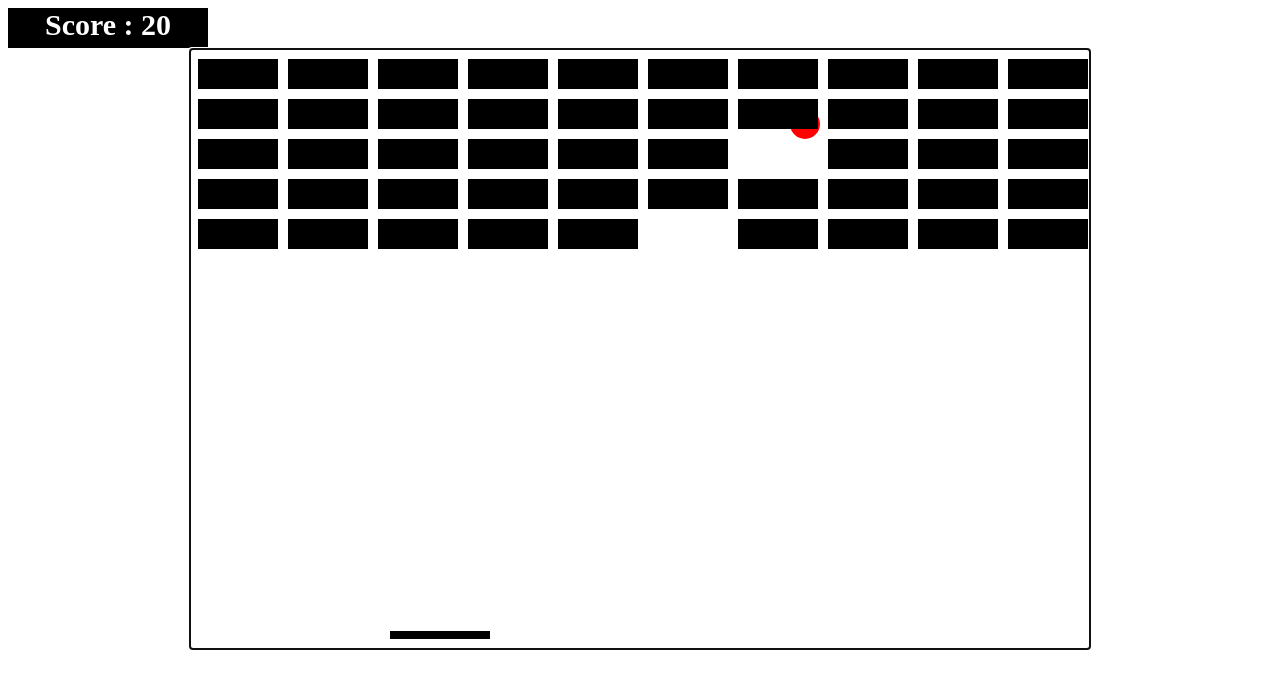
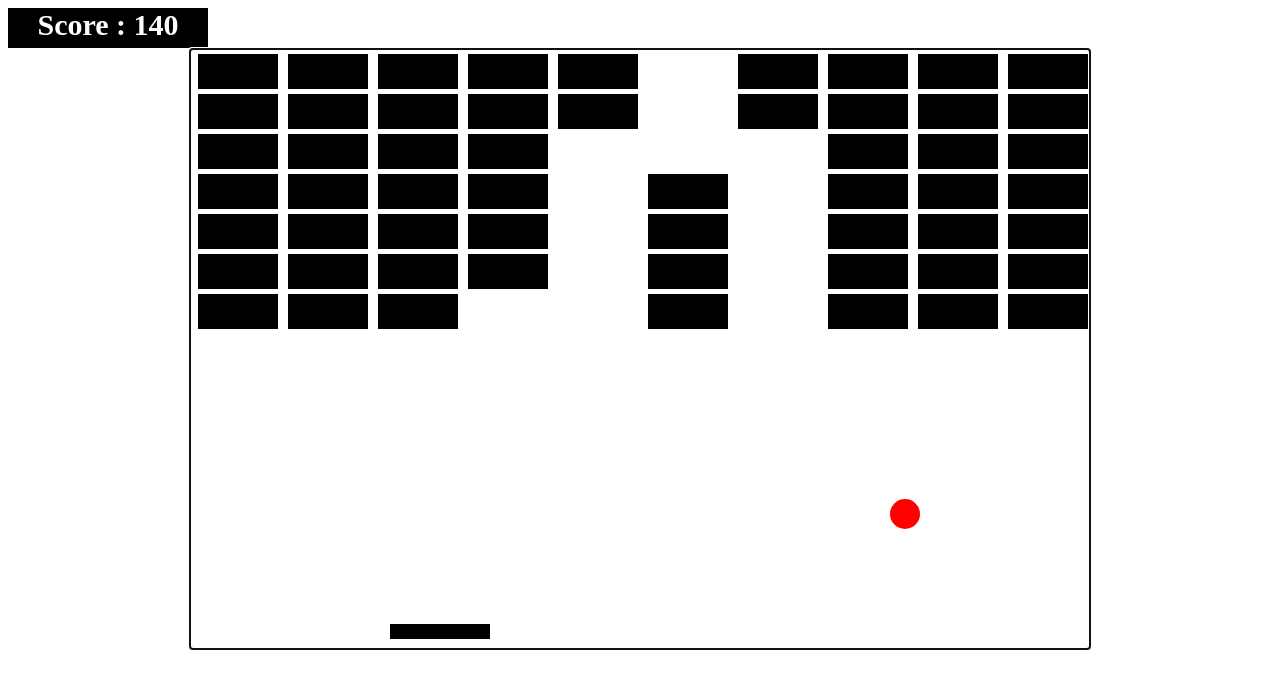
Before and after one commit to anupingale/bricks, a website: page index.html in a window 1280 px wide. Drawn offline with Linux system fonts and the light colour scheme.

Commit message:
Modified game to handle all conditions.

```diff
--- a/src/controller.js
+++ b/src/controller.js
@@ -1,5 +1,9 @@
+const getPaddle = document => document.getElementById("paddle_1");
+const getBall = document => document.getElementById("ball_1");
+const getScreen = document => document.getElementById("screen_1");
+
 const drawPaddle = function(document, paddle) {
-	let slider = document.getElementById("paddle_1");
+	let slider = getPaddle(document);
 	slider.style.height = paddle.height;
 	slider.style.width = paddle.width;
 	slider.style.bottom = paddle.bottom;
@@ -7,7 +11,7 @@ const drawPaddle = function(document, paddle) {
 };
 
 const drawBall = function(document, ball) {
-	let ball_1 = document.getElementById("ball_1");
+	let ball_1 = getBall(document);
 	ball_1.style.height = ball.radius * 2;
 	ball_1.style.width = ball.radius * 2;
 	ball_1.style.bottom = ball.bottom;
@@ -21,6 +25,12 @@ const drawBrick = function(brickDiv, brick) {
 	brickDiv.style.left = brick.left;
 };
 
+const drawScreen = function(document, screen) {
+	let screen_1 = getScreen(document);
+	screen_1.style.height = screen.height;
+	screen_1.style.width = screen.width;
+};
+
 const initializeScreen = function(document, screen) {
 	let body = document.getElementsByTagName("body")[0];
 	let mainDiv = document.createElement("div");
@@ -28,11 +38,12 @@ const initializeScreen = function(document, screen) {
 	mainDiv.className = "screen";
 	mainDiv.tabIndex = "0";
 	body.appendChild(mainDiv);
+	drawScreen(document, screen);
 	return mainDiv;
 };
 
 const initializePaddle = function(document, paddle) {
-	let screen = document.getElementById("screen_1");
+	let screen = getScreen(document);
 	let paddleDiv = document.createElement("div");
 	paddleDiv.id = "paddle_1";
 	paddleDiv.className = "paddle";
@@ -41,7 +52,7 @@ const initializePaddle = function(document, paddle) {
 };
 
 const initializeBall = function(document, ball) {
-	let screen = document.getElementById("screen_1");
+	let screen = getScreen(document);
 	let ballDiv = document.createElement("div");
 	ballDiv.id = "ball_1";
 	ballDiv.className = "ball";
@@ -50,7 +61,7 @@ const initializeBall = function(document, ball) {
 };
 
 const initializeBrick = function(document, brick, id) {
-	let screen = document.getElementById("screen_1");
+	let screen = getScreen(document);
 	let brickDiv = document.createElement("div");
 	brickDiv.className = "brick";
 	brickDiv.id = id;
@@ -70,7 +81,7 @@ const convertPositionToId = (positionX, positionY) => {
 
 const bricks = function(height, width, bottom_brick, left_brick) {
 	let bottom = bottom_brick;
-	for (let numberOfLayers = 0; numberOfLayers < 5; numberOfLayers++) {
+	for (let numberOfLayers = 0; numberOfLayers < 7; numberOfLayers++) {
 		let left = left_brick;
 		for (let index = 0; index < 10; index++) {
 			let brick = new Brick(height, width, bottom, left, true);
@@ -107,7 +118,7 @@ const detectCollision = function(document, ball, screen) {
 	let brickPositions = getBrickPosition(document);
 	for (let index = 0; index < brickPositions.length; index++) {
 		if (
-			ball.left >= brickPositions[index].left &&
+			ball.left + ball.radius * 2 >= brickPositions[index].left &&
 			ball.left <= brickPositions[index].left + brickPositions[index].width &&
 			ball.bottom ==
 				screen.height - brickPositions[index].top - brickPositions[index].height
@@ -142,7 +153,7 @@ const changePositions = function(screen, paddle, ball) {
 	}
 	if (
 		ball.bottom <= paddle.bottom + paddle.height &&
-		ball.left < paddle.left + paddle.width &&
+		ball.left < paddle.left + paddle.width + 8 &&
 		ball.left > paddle.left
 	) {
 		changes.positionY = true;
@@ -163,15 +174,15 @@ const moveBall = function(screen, ball, paddle) {
 };
 
 const initializeGame = function() {
-	let screen = new Screen(600, 905);
-	let ball = new Ball(15, 10, 200, 8, 10);
-	let paddle = new Paddle(8, 100, 200, 10, 20);
+	let screen = new Wall(600, 900);
+	let ball = new Ball(15, 20, 200, 5, 10);
+	let paddle = new Paddle(15, 100, 200, 10, 20);
 	let newScreen = initializeScreen(document, screen);
 	initializePaddle(document, paddle);
 	initializeBall(document, ball);
-	bricks(30, 80, 560, 8);
+	bricks(35, 80, 560, 8);
 	let move = moveBall.bind(null, screen, ball, paddle);
-	setInterval(move, 100);
+	setInterval(move, 50);
 	newScreen.focus();
 	newScreen.onkeydown = movePaddle.bind(null, document, paddle);
 };
--- a/src/screen.js
+++ b/src/screen.js
@@ -1,4 +1,4 @@
-class Screen {
+class Wall {
 	constructor(height, width) {
 		this.height = height;
 		this.width = width;
--- a/src/stylesheet.css
+++ b/src/stylesheet.css
@@ -1,6 +1,4 @@
 .screen {
-  height:600px;
-  width:900px;
   border: solid black 1px;
   margin: 0 auto;
   position: relative;
```
